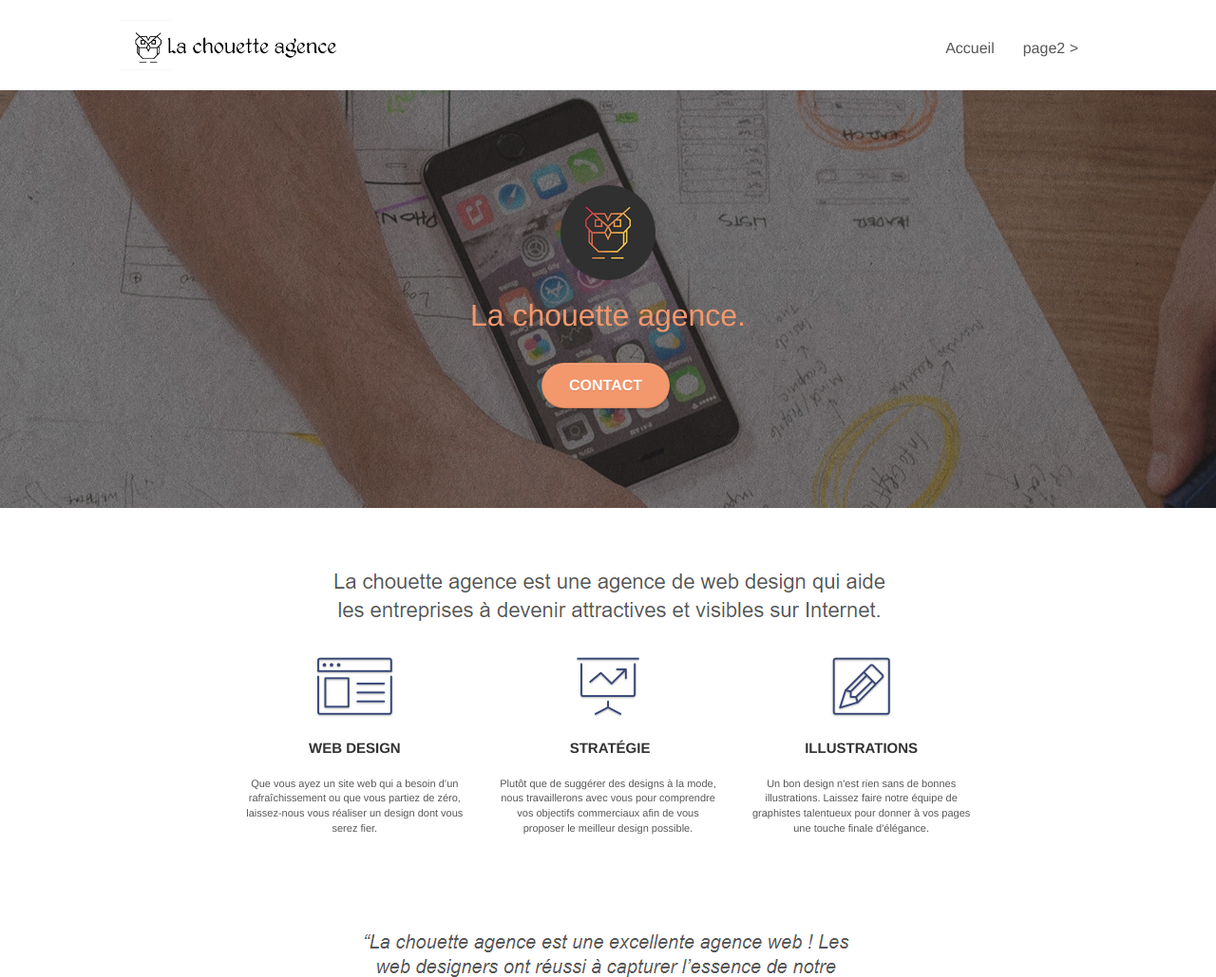
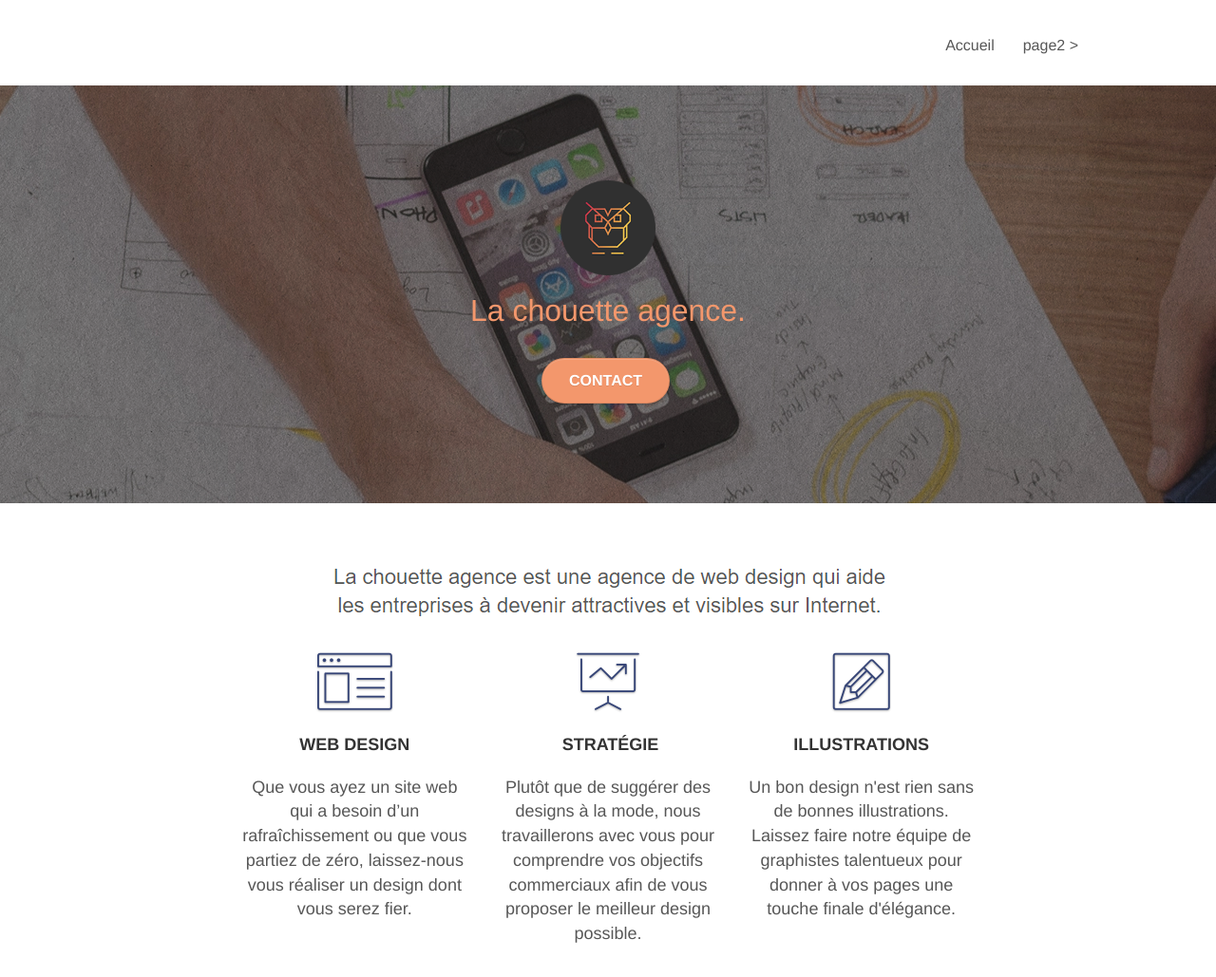
Before and after one commit to DanJWe/P4-Modifi-, a plain HTML site: page index.html in a window 1280 px wide. Shown: the top 1029 px of the page at 95% size. Drawn offline with nearby package versions, Linux system fonts and the light colour scheme.

Commit message:
taille police

```diff
--- a/index.html
+++ b/index.html
@@ -37,9 +37,8 @@
 
 		<nav class="navbar row">
 			<div class="navbar-header">
-				<div class="keywords" style="color:#cccccc;font-size:1px;">Agence web à paris, stratégie web, web design, illustrations, design de site web, site web, web, internet, site internet, site</div>
-				<a class="navbar-brand" href="index.html"><img src="img/la-chouette-agence.png" alt="paris web design logo agence web meilleure agence" height="40" /></a>
-				<div class="keywords" style="color:#cccccc;font-size:1px;">Agence web à paris, stratégie web, web design, illustrations, design de site web, site web, web, internet, site internet, site</div>
+
+
 				<button id="nav-toggle" type="button" class="ui-navbar-toggle navbar-toggle" data-toggle="collapse" data-target=".navbar-1">
 					<span class="sr-only">Toggle navigation</span><span class="icon-bar"></span><span class="icon-bar"></span><span class="icon-bar"></span>
 				</button>
@@ -245,7 +244,7 @@
 							<a class="social" href="index.html" aria-label="Instagram"><span class="fa fa-instagram icon-md"></span></a>
 						</div>
 					</div>
-					<div class="keywords" style="color:#F3976C;">Agence web à paris, stratégie web, web design, illustrations, design de site web, site web, web, internet, site internet, site</div>
+
 				</div>
 
 			</div>
--- a/style.css
+++ b/style.css
@@ -1040,3 +1040,8 @@
         text-align: center;
     }
 }
+
+
+.text-center{
+    font-size: 18px;
+}
```
Also changed, not shown: page2.html (+1 -1 lines).
